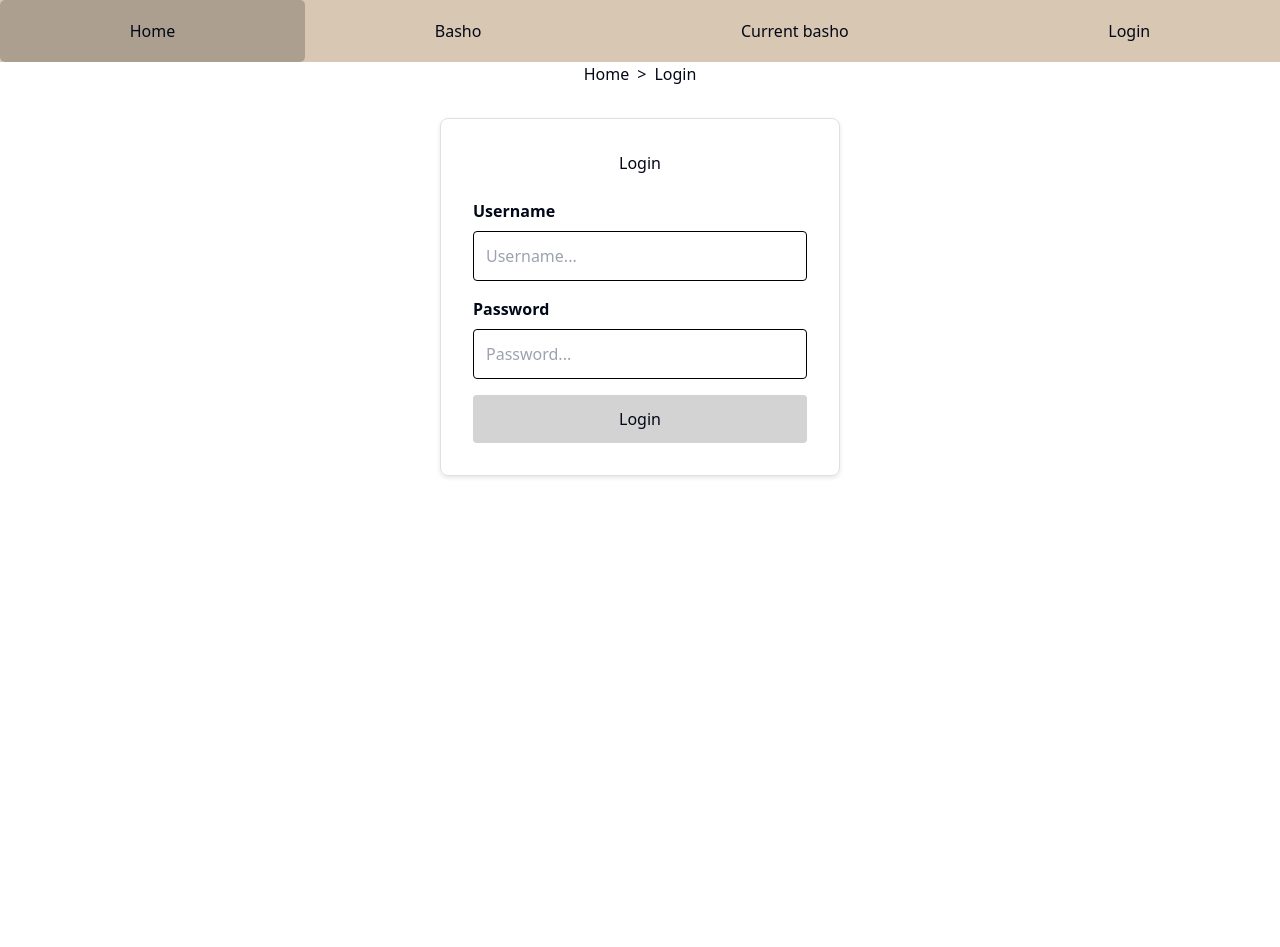
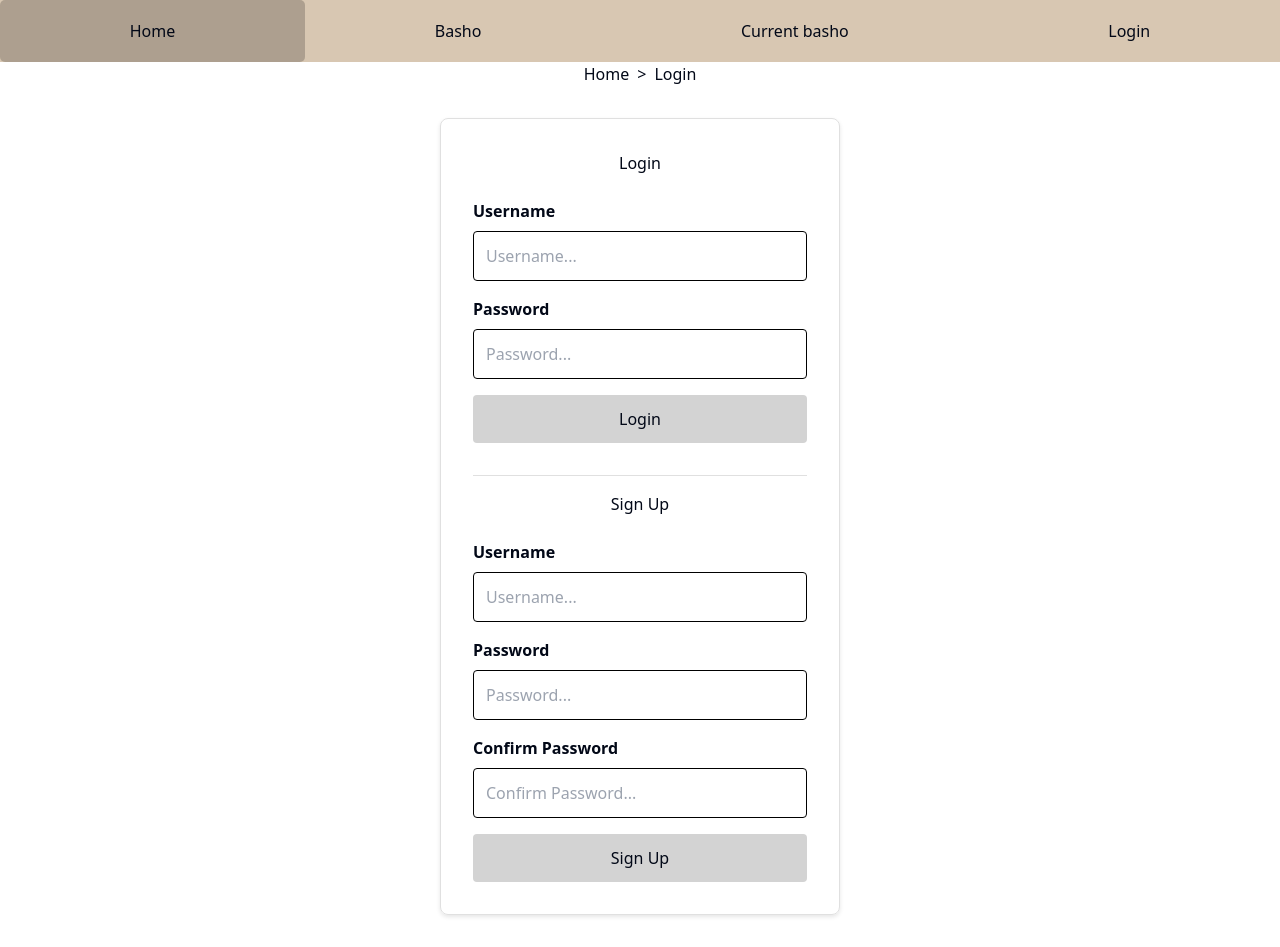
Before and after one commit to thijspoon28/SUMO-AI, a Vue app in the folder frontend/: page /login in a window 1280 px wide. Before the commit the page ends 800 px from the top, so only its background shows below. Built offline with nearby package versions, Linux system fonts and the light colour scheme; no server answers.

Commit message:
fucking nu kan je je aacount anmaken fuc

```diff
--- a/frontend/src/stores/auth.ts
+++ b/frontend/src/stores/auth.ts
@@ -22,15 +22,26 @@ export const useAuthStore = defineStore('auth', () => {
         saveTokens(response.data.accessToken, response.data.refreshToken);
     }
 
+    async function signUp(username: string, password: string) {
+        const response = await rawApi.post('/users', { username, password });
+
+        if (response.status != 201) {
+            alert(response.data);
+            return
+        }
+
+        await login(username, password);
+    }
+
+    function logout() {
+        clearTokens();
+    }
+
     function getUserId() {
         if (!isAuthenticated()) return "NotFound";
         const decodedPayload = decodeToken(accessToken.value!);
 
         return decodedPayload.user_id;
-    }
-
-    function logout() {
-        clearTokens();
     }
 
     function isAuthenticated() {
@@ -121,5 +132,5 @@ export const useAuthStore = defineStore('auth', () => {
         return decodedPayload.exp < Math.floor(Date.now() / 1000);
     }
 
-    return { applyHeaders, saveTokens, clearTokens, refreshTokens, isAuthenticated, isAdmin, login, logout, getUserId };
+    return { applyHeaders, saveTokens, clearTokens, refreshTokens, isAuthenticated, isAdmin, login, signUp, logout, getUserId };
 });
--- a/frontend/src/views/LoginView.vue
+++ b/frontend/src/views/LoginView.vue
@@ -1,4 +1,6 @@
 <template>
+    <div class="auth-container">
+        <!-- Login Form -->
         <div class="login-container">
             <h2>Login</h2>
             <p v-if="error" class="error-message">{{ error }}</p>
@@ -28,23 +30,72 @@
                 </button>
             </form>
         </div>
+
+        <!-- Sign Up Form -->
+        <div class="signup-container">
+            <h2>Sign Up</h2>
+            <p v-if="signupError" class="error-message">{{ signupError }}</p>
+            <form @submit.prevent="signUp">
+                <div class="form-group">
+                    <label for="signup-username">Username</label>
+                    <input
+                        id="signup-username"
+                        v-model="signupUsername"
+                        type="text"
+                        placeholder="Username..."
+                        required
+                    >
+                </div>
+                <div class="form-group">
+                    <label for="signup-password">Password</label>
+                    <input
+                        id="signup-password"
+                        v-model="signupPassword"
+                        type="password"
+                        placeholder="Password..."
+                        required
+                    >
+                </div>
+                <div class="form-group">
+                    <label for="confirm-password">Confirm Password</label>
+                    <input
+                        id="confirm-password"
+                        v-model="confirmPassword"
+                        type="password"
+                        placeholder="Confirm Password..."
+                        required
+                    >
+                </div>
+                <button type="submit" :disabled="isSigningUp">
+                    {{ isSigningUp ? 'Signing up...' : 'Sign Up' }}
+                </button>
+            </form>
+        </div>
+    </div>
 </template>
 
 <script setup lang="ts">
 import { ref } from 'vue';
 import { useAuthStore } from '@/stores/auth';
-import { useRoute, useRouter } from 'vue-router';
+import { useRouter } from 'vue-router';
 
 const authStore = useAuthStore();
-const route = useRoute();
 const router = useRouter();
 
-// Form data
+// Login Form data
 const username = ref('');
 const password = ref('');
 const error = ref('');
 const isLoading = ref(false);
 
+// Sign Up Form data
+const signupUsername = ref('');
+const signupPassword = ref('');
+const confirmPassword = ref('');
+const signupError = ref('');
+const isSigningUp = ref(false);
+
+// Login function
 const login = async () => {
     if (!username.value || !password.value) {
         error.value = 'Please enter both username and password';
@@ -57,9 +108,7 @@ const login = async () => {
 
         await authStore.login(username.value, password.value);
 
-        // Redirect to originally requested page or home
-        const redirectPath = route.query.redirect as string || '/';
-        router.push(redirectPath);
+        router.push('/'); // Redirect to home after login
     } catch (err) {
         error.value = err instanceof Error
             ? err.message
@@ -68,10 +117,38 @@ const login = async () => {
         isLoading.value = false;
     }
 };
+
+// Sign Up function
+const signUp = async () => {
+    if (!signupUsername.value || !signupPassword.value || !confirmPassword.value) {
+        signupError.value = 'Please fill in all fields';
+        return;
+    }
+
+    if (signupPassword.value !== confirmPassword.value) {
+        signupError.value = 'Passwords do not match';
+        return;
+    }
+
+    try {
+        isSigningUp.value = true;
+        signupError.value = '';
+
+        await authStore.signUp(signupUsername.value, signupPassword.value);
+
+        router.push('/login'); // Redirect to login after successful signup
+    } catch (err) {
+        signupError.value = err instanceof Error
+            ? err.message
+            : 'Failed to sign up. Please try again.';
+    } finally {
+        isSigningUp.value = false;
+    }
+};
 </script>
 
 <style scoped>
-.login-container {
+.auth-container {
     max-width: 400px;
     margin: 2rem auto;
     padding: 2rem;
@@ -130,4 +207,14 @@ button:disabled {
     margin-bottom: 1rem;
     text-align: center;
 }
+
+.signup-container {
+    margin-top: 2rem;
+    padding-top: 1rem;
+    border-top: 1px solid #e0e0e0;
+}
+
+.signup-container h2 {
+    margin-bottom: 1.5rem;
+}
 </style>
```
Lines whose indentation alone changed are shown as unchanged.
